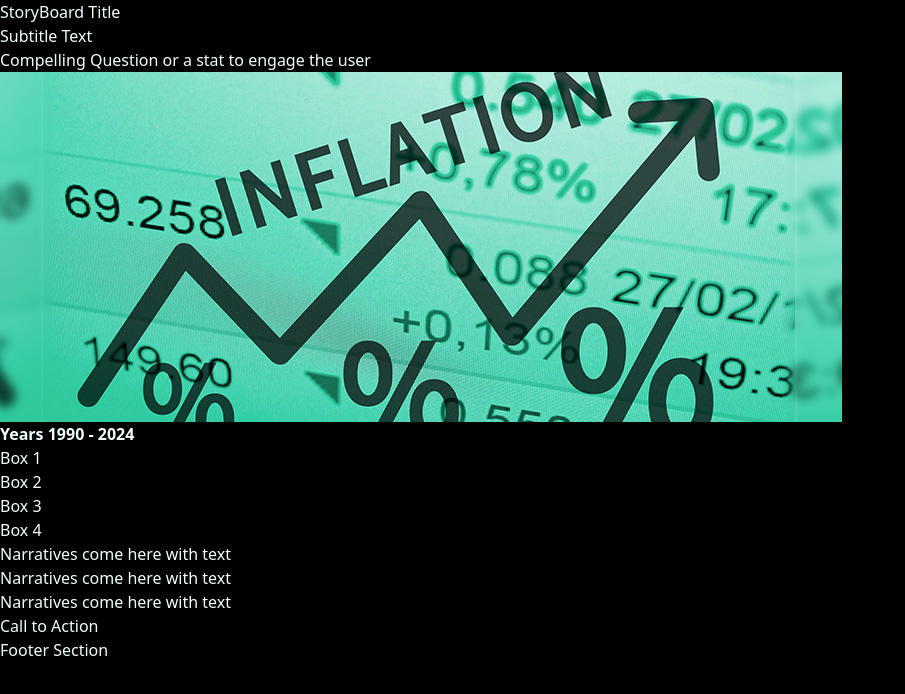
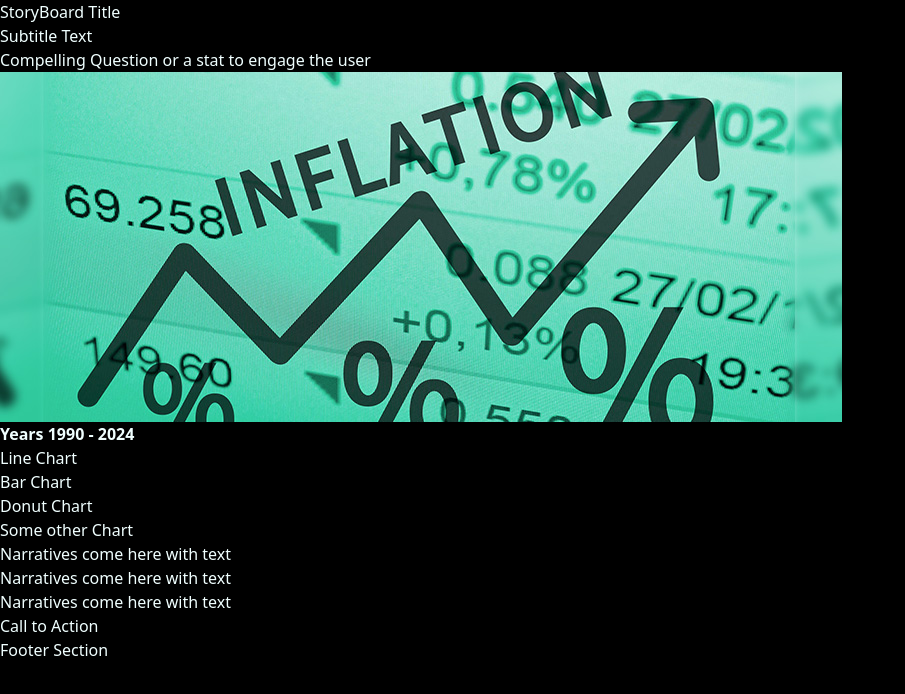
Before and after one commit to mehassanhmood/StoryBoard, a React (Vite) app: page / in a window 1280 px wide. Shown: the top 694 px of the page, without its empty margins (0-905 px from the left). Built offline with nearby package versions, Linux system fonts and the light colour scheme.

Commit message:
repo name fixed

```diff
--- a/index.html
+++ b/index.html
@@ -4,7 +4,7 @@
     <meta charset="UTF-8" />
     <link rel="icon" type="" href="" />
     <meta name="viewport" content="width=device-width, initial-scale=1.0" />
-    <title>Vite + React</title>
+    <title>Story Board</title>
   </head>
   <body>
     <div id="root"></div>
--- a/package.json
+++ b/package.json
@@ -3,7 +3,7 @@
   "private": true,
   "version": "0.0.0",
   "type": "module",
-  "homepage": "https://mehassanhmood.github.io/StoryBoard",
+  "homepage": "https://mehassanhmood.github.io/StoryBoard-4",
 
   "scripts": {
     "dev": "vite",
--- a/src/components/DynamicStory.jsx
+++ b/src/components/DynamicStory.jsx
@@ -6,18 +6,18 @@ const DynamicStory = () => {
       <div className="flex flex-col border rounded-3xl border-teal-600 justify-between items-center w-[96] h-[600px] p-4 m-4 gap-4">
             <div className='flex flex-row justify-between items-center h-1/2 w-full'>
                 <div className="sub-boxes justify-center items-center text-center m-2 bg-teal-700 h-full w-1/2">
-                    Box 1
+                    Line Chart
                 </div>
                 <div className="sub-boxes justify-center items-center text-center  m-2 bg-teal-700 h-full w-1/2">
-                    Box 2
+                    Bar Chart
                 </div>
             </div>
             <div className='flex flex-row justify-center items-center h-1/2 w-full'>
                 <div className="sub-boxes justify-center items-center text-center  m-2 bg-teal-700 h-full w-1/2">
-                    Box 3
+                    Donut Chart
                 </div>
                 <div className="sub-boxes justify-center items-center text-center  m-2 bg-teal-700 h-full w-1/2">
-                    Box 4
+                    Some other Chart
                 </div>
             </div>
         </div>
```
